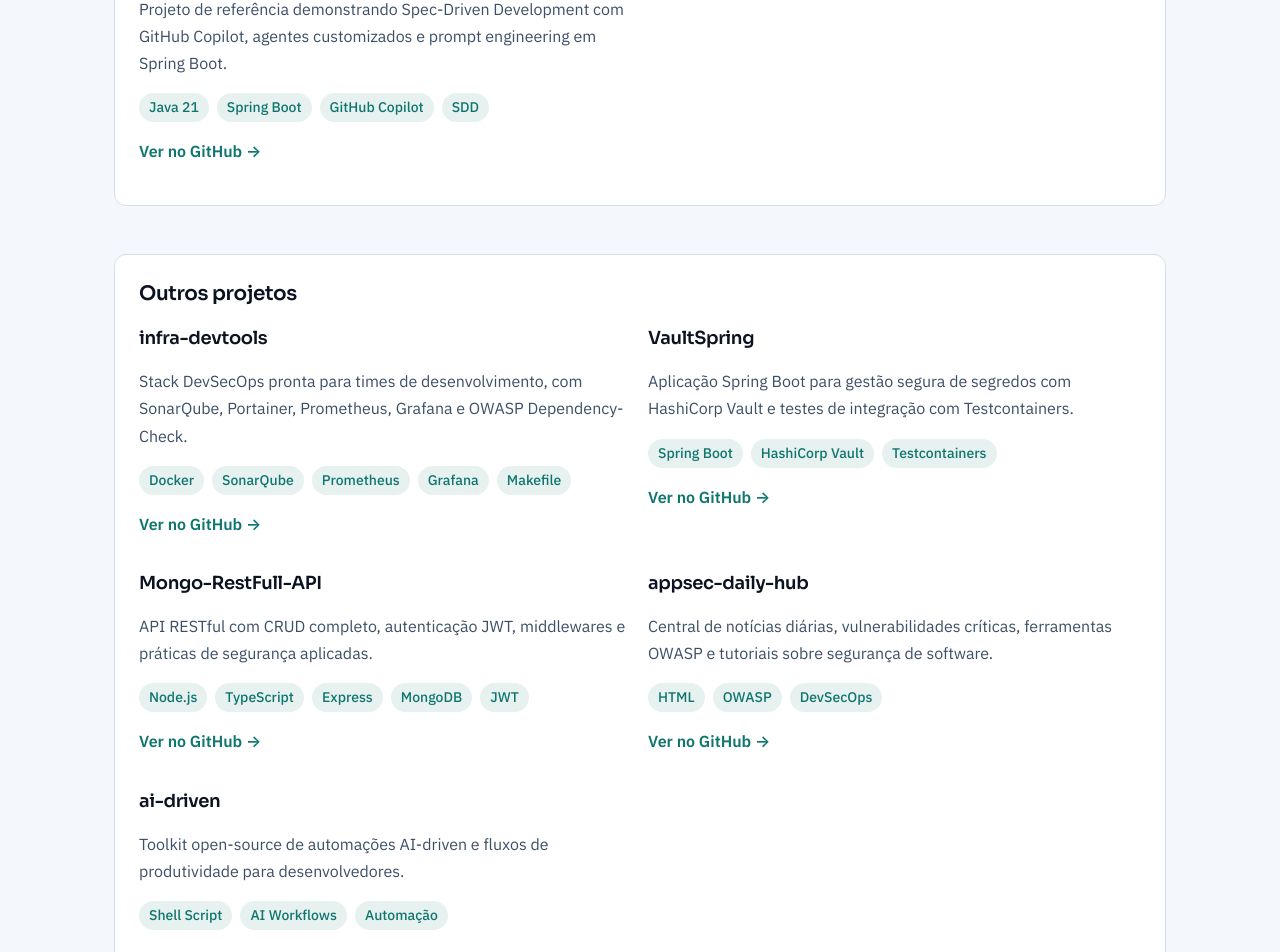
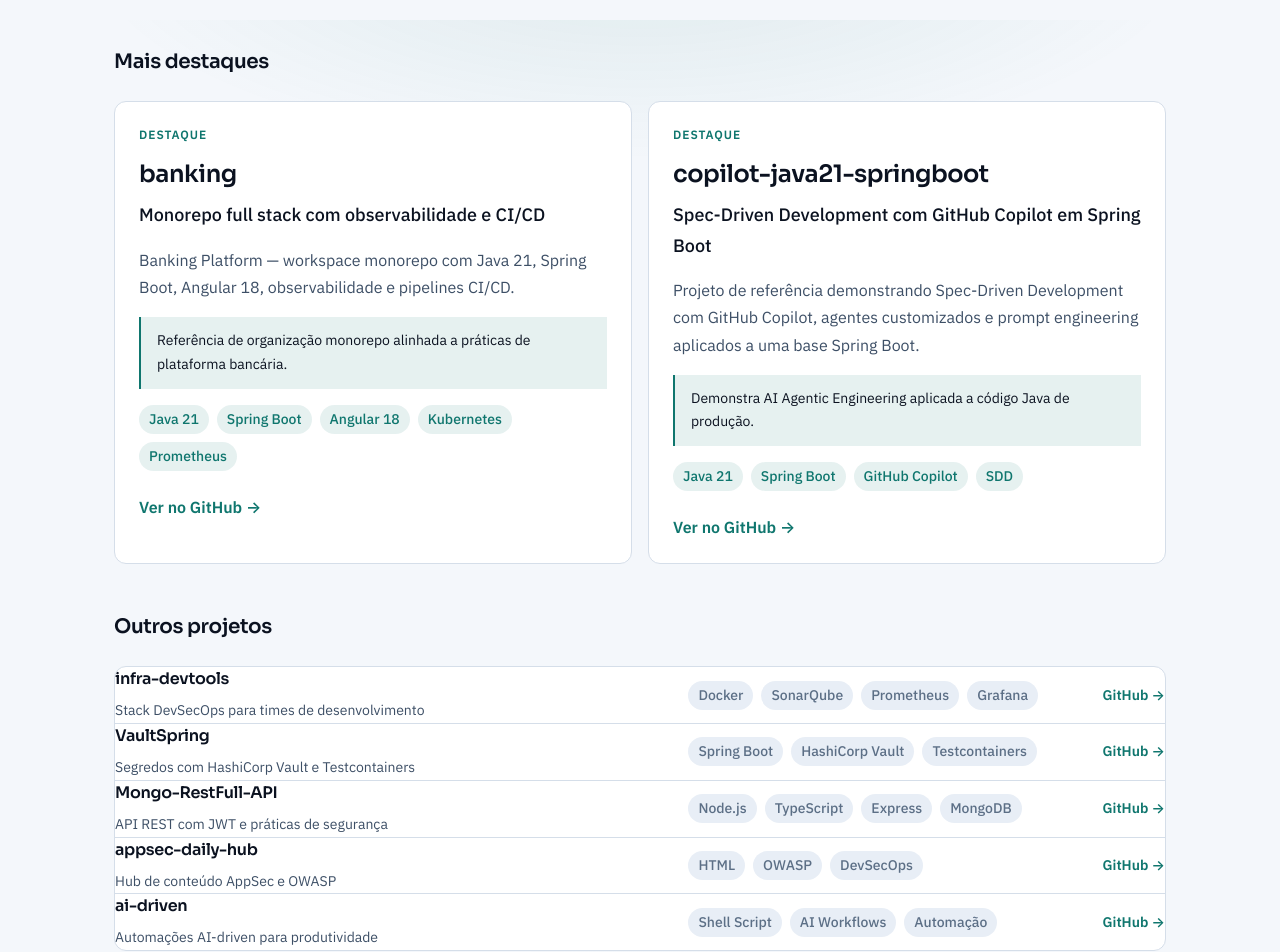
Before and after one commit to KleilsonSantos/kleilson-portfolio, a React (Vite) app: page /projetos in a window 1280 px wide. Shown: the part 780-1732 px from the top of the page. Built offline with nearby package versions, Linux system fonts and the light colour scheme.

Commit message:
feat: 🎨 Projetos V2 — featured hierarchy e storytelling (#25)
Hierarquia primary + grid + lista compacta; tagline/impact verificáveis
no modelo Project, alinhado a ADR-0004.

Co-authored-by: Cursor <cursoragent@cursor.com>

```diff
--- a/src/App.css
+++ b/src/App.css
@@ -357,6 +357,182 @@
   text-decoration: underline;
 }
 
+.visually-hidden {
+  position: absolute;
+  width: 1px;
+  height: 1px;
+  padding: 0;
+  margin: -1px;
+  overflow: hidden;
+  clip: rect(0, 0, 0, 0);
+  white-space: nowrap;
+  border: 0;
+}
+
+.section-heading {
+  margin: 0 0 var(--space-6);
+  font-size: var(--font-size-xl);
+  color: var(--color-text);
+}
+
+.project-feature {
+  padding: var(--space-6);
+  border: 1px solid var(--color-border);
+  border-radius: var(--radius-lg);
+  background: var(--color-bg-elevated);
+}
+
+.project-feature--primary {
+  padding: var(--space-8);
+  border-color: color-mix(in srgb, var(--color-primary) 35%, var(--color-border));
+  background:
+    linear-gradient(
+      160deg,
+      color-mix(in srgb, var(--color-primary) 8%, var(--color-bg-elevated)),
+      var(--color-bg-elevated) 45%
+    );
+}
+
+.project-feature__label {
+  margin: 0 0 var(--space-3);
+  font-size: var(--font-size-xs);
+  font-weight: 600;
+  letter-spacing: 0.08em;
+  text-transform: uppercase;
+  color: var(--color-primary);
+}
+
+.project-feature__title {
+  margin: 0 0 var(--space-2);
+  font-size: var(--font-size-2xl);
+}
+
+.project-feature--primary .project-feature__title {
+  font-size: clamp(1.5rem, 3vw, 2rem);
+}
+
+.project-feature__title a {
+  color: var(--color-text);
+  text-decoration: none;
+}
+
+.project-feature__title a:hover {
+  color: var(--color-primary);
+}
+
+.project-feature__tagline {
+  margin: 0 0 var(--space-4);
+  color: var(--color-text);
+  font-size: var(--font-size-lg);
+  font-weight: 500;
+  line-height: var(--line-height-relaxed);
+}
+
+.project-feature__desc,
+.project-feature__impact {
+  margin: 0 0 var(--space-4);
+  color: var(--color-text-secondary);
+  line-height: var(--line-height-relaxed);
+}
+
+.project-feature__impact {
+  padding: var(--space-3) var(--space-4);
+  border-left: 2px solid var(--color-primary);
+  background: var(--color-primary-subtle);
+  color: var(--color-text);
+  font-size: var(--font-size-sm);
+}
+
+.project-feature__link {
+  display: inline-flex;
+  margin-top: var(--space-6);
+  color: var(--color-primary);
+  font-weight: 600;
+  text-decoration: none;
+}
+
+.project-feature__link:hover {
+  text-decoration: underline;
+}
+
+.project-feature-grid {
+  display: grid;
+  gap: var(--space-4);
+}
+
+@media (min-width: 768px) {
+  .project-feature-grid {
+    grid-template-columns: repeat(2, 1fr);
+  }
+}
+
+.project-list {
+  display: grid;
+  gap: 0;
+  border: 1px solid var(--color-border);
+  border-radius: var(--radius-lg);
+  overflow: hidden;
+  background: var(--color-bg-elevated);
+}
+
+.project-row {
+  display: grid;
+  gap: var(--space-3);
+  padding: var(--space-4) var(--space-5);
+  border-bottom: 1px solid var(--color-border);
+  align-items: center;
+}
+
+.project-row:last-child {
+  border-bottom: none;
+}
+
+.project-row__main h3 {
+  margin: 0 0 var(--space-2);
+  font-size: var(--font-size-base);
+}
+
+.project-row__main h3 a {
+  color: var(--color-text);
+  text-decoration: none;
+}
+
+.project-row__main h3 a:hover {
+  color: var(--color-primary);
+}
+
+.project-row__main p {
+  margin: 0;
+  color: var(--color-text-secondary);
+  font-size: var(--font-size-sm);
+  line-height: var(--line-height-relaxed);
+}
+
+.project-row__stack {
+  display: flex;
+  flex-wrap: wrap;
+  gap: var(--space-2);
+}
+
+.project-row__link {
+  color: var(--color-primary);
+  font-weight: 600;
+  font-size: var(--font-size-sm);
+  text-decoration: none;
+  white-space: nowrap;
+}
+
+.project-row__link:hover {
+  text-decoration: underline;
+}
+
+@media (min-width: 768px) {
+  .project-row {
+    grid-template-columns: minmax(0, 1.4fr) minmax(0, 1fr) auto;
+    gap: var(--space-4);
+  }
+}
+
 .contact-grid {
   display: grid;
   gap: var(--space-6);
--- a/src/data/projectsData.ts
+++ b/src/data/projectsData.ts
@@ -1,11 +1,19 @@
 import type { Project } from '../types'
+
+/**
+ * Projetos públicos — conteúdo alinhado ao CV ATS 2026 e repositórios GitHub.
+ * Não inventar métricas; `impact` descreve foco técnico verificável.
+ */
 
 export const PROJECTS: Project[] = [
   {
     id: 'purchase-ecosystem',
     name: 'purchase-ecosystem',
+    tagline: 'Microsserviços event-driven com GitOps e Spec-Driven Development',
     description:
-      'Ecossistema de quatro microsserviços event-driven com Saga distribuída, DLQ, idempotência e deploy GitOps (ArgoCD, Gitea, k3d). Observabilidade com Prometheus, Grafana e Spring Actuator. Inclui camada SDD com agentes Copilot.',
+      'Ecossistema de quatro microsserviços event-driven (clients, orders, products e purchase-service) com Saga distribuída, DLQ, idempotência e deploy GitOps com ArgoCD, Gitea e Kubernetes (k3d). Observabilidade com Prometheus, Grafana e Spring Actuator.',
+    impact:
+      'Camada SDD com 10 agentes Copilot, 7 prompts reutilizáveis e 6 arquivos de instruções (applyTo) codificando arquitetura, testes e segurança.',
     stack: ['Java 21', 'Spring Boot 4.x', 'Kafka', 'PostgreSQL 16', 'k3d', 'ArgoCD'],
     url: 'https://github.com/KleilsonSantos/purchase-ecosystem',
     featured: true,
@@ -13,8 +21,10 @@ export const PROJECTS: Project[] = [
   {
     id: 'banking',
     name: 'banking',
+    tagline: 'Monorepo full stack com observabilidade e CI/CD',
     description:
-      'Banking Platform — Monorepo workspace com Java 21, Spring Boot, Angular 18, observabilidade e pipelines CI/CD.',
+      'Banking Platform — workspace monorepo com Java 21, Spring Boot, Angular 18, observabilidade e pipelines CI/CD.',
+    impact: 'Referência de organização monorepo alinhada a práticas de plataforma bancária.',
     stack: ['Java 21', 'Spring Boot', 'Angular 18', 'Kubernetes', 'Prometheus'],
     url: 'https://github.com/KleilsonSantos/banking',
     featured: true,
@@ -22,8 +32,10 @@ export const PROJECTS: Project[] = [
   {
     id: 'copilot-java21-springboot',
     name: 'copilot-java21-springboot',
+    tagline: 'Spec-Driven Development com GitHub Copilot em Spring Boot',
     description:
-      'Projeto de referência demonstrando Spec-Driven Development com GitHub Copilot, agentes customizados e prompt engineering em Spring Boot.',
+      'Projeto de referência demonstrando Spec-Driven Development com GitHub Copilot, agentes customizados e prompt engineering aplicados a uma base Spring Boot.',
+    impact: 'Demonstra AI Agentic Engineering aplicada a código Java de produção.',
     stack: ['Java 21', 'Spring Boot', 'GitHub Copilot', 'SDD'],
     url: 'https://github.com/KleilsonSantos/copilot-java21-springboot',
     featured: true,
@@ -31,8 +43,10 @@ export const PROJECTS: Project[] = [
   {
     id: 'infra-devtools',
     name: 'infra-devtools',
+    tagline: 'Stack DevSecOps para times de desenvolvimento',
     description:
-      'Stack DevSecOps pronta para times de desenvolvimento, com SonarQube, Portainer, Prometheus, Grafana e OWASP Dependency-Check.',
+      'Stack DevSecOps pronta para times, com SonarQube, Portainer, Prometheus, Grafana e OWASP Dependency-Check, com automação via Makefile.',
+    impact: 'Ambiente local padronizado para qualidade, segurança e monitoramento.',
     stack: ['Docker', 'SonarQube', 'Prometheus', 'Grafana', 'Makefile'],
     url: 'https://github.com/KleilsonSantos/infra-devtools',
     featured: false,
@@ -40,8 +54,10 @@ export const PROJECTS: Project[] = [
   {
     id: 'vaultspring',
     name: 'VaultSpring',
+    tagline: 'Segredos com HashiCorp Vault e Testcontainers',
     description:
-      'Aplicação Spring Boot para gestão segura de segredos com HashiCorp Vault e testes de integração com Testcontainers.',
+      'Aplicação Spring Boot para gestão segura de segredos em ambientes escaláveis, com autenticação robusta e testes de integração.',
+    impact: 'Foco em AppSec operacional: segredos fora do código e testes de integração.',
     stack: ['Spring Boot', 'HashiCorp Vault', 'Testcontainers'],
     url: 'https://github.com/KleilsonSantos/VaultSpring',
     featured: false,
@@ -49,8 +65,10 @@ export const PROJECTS: Project[] = [
   {
     id: 'mongo-restfull-api',
     name: 'Mongo-RestFull-API',
+    tagline: 'API REST com JWT e práticas de segurança',
     description:
-      'API RESTful com CRUD completo, autenticação JWT, middlewares e práticas de segurança aplicadas.',
+      'API RESTful com CRUD completo, autenticação por JWT, middlewares e práticas de segurança aplicadas.',
+    impact: 'Base Node/TypeScript com autenticação e middlewares de proteção.',
     stack: ['Node.js', 'TypeScript', 'Express', 'MongoDB', 'JWT'],
     url: 'https://github.com/KleilsonSantos/Mongo-RestFull-API',
     featured: false,
@@ -58,8 +76,10 @@ export const PROJECTS: Project[] = [
   {
     id: 'appsec-daily-hub',
     name: 'appsec-daily-hub',
+    tagline: 'Hub de conteúdo AppSec e OWASP',
     description:
-      'Central de notícias diárias, vulnerabilidades críticas, ferramentas OWASP e tutoriais sobre segurança de software.',
+      'Central de notícias diárias, vulnerabilidades críticas, ferramentas OWASP e tutoriais técnicos sobre segurança de software.',
+    impact: 'Material de referência alinhado à atuação em Application Security.',
     stack: ['HTML', 'OWASP', 'DevSecOps'],
     url: 'https://github.com/KleilsonSantos/appsec-daily-hub',
     featured: false,
@@ -67,8 +87,10 @@ export const PROJECTS: Project[] = [
   {
     id: 'ai-driven',
     name: 'ai-driven',
+    tagline: 'Automações AI-driven para produtividade',
     description:
       'Toolkit open-source de automações AI-driven e fluxos de produtividade para desenvolvedores.',
+    impact: 'Scripts e workflows reutilizáveis para engenharia assistida por IA.',
     stack: ['Shell Script', 'AI Workflows', 'Automação'],
     url: 'https://github.com/KleilsonSantos/ai-driven',
     featured: false,
--- a/src/pages/Projetos.tsx
+++ b/src/pages/Projetos.tsx
@@ -1,9 +1,64 @@
 import { useDocumentMeta } from '../hooks/useDocumentMeta'
 import { PROFILE } from '../data/profileData'
 import { PROJECTS } from '../data/projectsData'
+import type { Project } from '../types'
+
+function FeaturedProject({ project, primary }: { project: Project; primary?: boolean }) {
+  return (
+    <article className={`project-feature${primary ? ' project-feature--primary' : ''}`}>
+      <div className="project-feature__body">
+        <p className="project-feature__label">{primary ? 'Projeto em destaque' : 'Destaque'}</p>
+        <h3 className="project-feature__title">
+          <a href={project.url} target="_blank" rel="noreferrer">
+            {project.name}
+          </a>
+        </h3>
+        <p className="project-feature__tagline">{project.tagline}</p>
+        <p className="project-feature__desc">{project.description}</p>
+        <p className="project-feature__impact">{project.impact}</p>
+        <div className="stack-list">
+          {project.stack.map((tech) => (
+            <span key={tech} className="chip">
+              {tech}
+            </span>
+          ))}
+        </div>
+        <a className="project-feature__link" href={project.url} target="_blank" rel="noreferrer">
+          Ver no GitHub →
+        </a>
+      </div>
+    </article>
+  )
+}
+
+function CompactProject({ project }: { project: Project }) {
+  return (
+    <article className="project-row">
+      <div className="project-row__main">
+        <h3>
+          <a href={project.url} target="_blank" rel="noreferrer">
+            {project.name}
+          </a>
+        </h3>
+        <p>{project.tagline}</p>
+      </div>
+      <div className="project-row__stack">
+        {project.stack.slice(0, 4).map((tech) => (
+          <span key={tech} className="chip chip--muted">
+            {tech}
+          </span>
+        ))}
+      </div>
+      <a className="project-row__link" href={project.url} target="_blank" rel="noreferrer">
+        GitHub →
+      </a>
+    </article>
+  )
+}
 
 function Projetos() {
   const featured = PROJECTS.filter((project) => project.featured)
+  const [primary, ...secondaryFeatured] = featured
   const others = PROJECTS.filter((project) => !project.featured)
 
   useDocumentMeta({
@@ -16,58 +71,43 @@ function Projetos() {
   return (
     <div className="page">
       <header className="hero">
-        <span className="badge">Open Source</span>
+        <p className="hero__brand">Open Source</p>
         <h1>Projetos</h1>
-        <p>
+        <p className="hero__lead">
           Repositórios públicos que demonstram arquitetura, qualidade de código e práticas de
-          engenharia adotadas em produção e em laboratórios técnicos.
+          engenharia — em laboratórios técnicos e padrões alinhados a produção.
         </p>
       </header>
 
-      <section className="card">
-        <h2>Destaques</h2>
-        <div className="grid-2">
-          {featured.map((project) => (
-            <article key={project.id} className="project-card">
-              <h3>{project.name}</h3>
-              <p>{project.description}</p>
-              <div className="stack-list">
-                {project.stack.map((tech) => (
-                  <span key={tech} className="chip">
-                    {tech}
-                  </span>
-                ))}
-              </div>
-              <p style={{ marginTop: '1rem' }}>
-                <a href={project.url} target="_blank" rel="noreferrer">
-                  Ver no GitHub →
-                </a>
-              </p>
-            </article>
-          ))}
-        </div>
-      </section>
+      {primary ? (
+        <section aria-labelledby="featured-primary-heading">
+          <h2 id="featured-primary-heading" className="visually-hidden">
+            Projeto em destaque
+          </h2>
+          <FeaturedProject project={primary} primary />
+        </section>
+      ) : null}
 
-      <section className="card">
-        <h2>Outros projetos</h2>
-        <div className="grid-2">
+      {secondaryFeatured.length > 0 ? (
+        <section aria-labelledby="featured-more-heading">
+          <h2 id="featured-more-heading" className="section-heading">
+            Mais destaques
+          </h2>
+          <div className="project-feature-grid">
+            {secondaryFeatured.map((project) => (
+              <FeaturedProject key={project.id} project={project} />
+            ))}
+          </div>
+        </section>
+      ) : null}
+
+      <section aria-labelledby="other-projects-heading">
+        <h2 id="other-projects-heading" className="section-heading">
+          Outros projetos
+        </h2>
+        <div className="project-list">
           {others.map((project) => (
-            <article key={project.id} className="project-card">
-              <h3>{project.name}</h3>
-              <p>{project.description}</p>
-              <div className="stack-list">
-                {project.stack.map((tech) => (
-                  <span key={tech} className="chip">
-                    {tech}
-                  </span>
-                ))}
-              </div>
-              <p style={{ marginTop: '1rem' }}>
-                <a href={project.url} target="_blank" rel="noreferrer">
-                  Ver no GitHub →
-                </a>
-              </p>
-            </article>
+            <CompactProject key={project.id} project={project} />
           ))}
         </div>
       </section>
--- a/src/types/index.ts
+++ b/src/types/index.ts
@@ -60,7 +60,11 @@ export interface EducationItem {
 export interface Project {
   id: string
   name: string
+  /** Uma linha de posicionamento (storytelling). */
+  tagline: string
   description: string
+  /** Impacto ou foco técnico verificável (CV / README público). */
+  impact: string
   stack: string[]
   url: string
   featured: boolean
```
Also changed, not shown: 3 other files (tests, documents, lock files or other folders).
